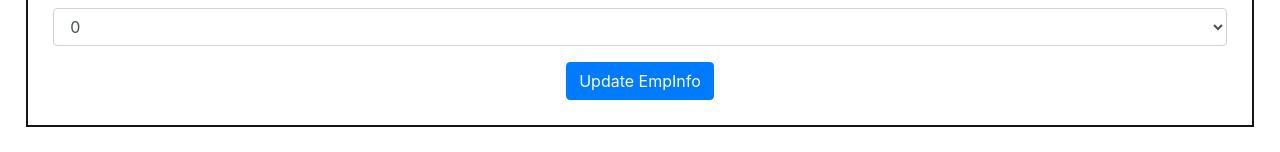
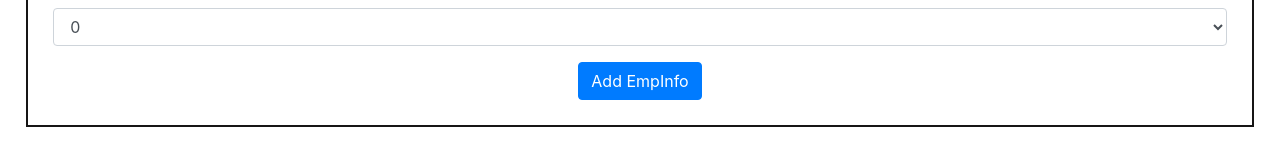
Before and after one commit to Dinesh9418/crud-operation, a React (Create React App) app: page /crud-operation/addProduct in a window 1280 px wide. Shown: the part 320-472 px from the top of the page. Built offline with nearby package versions, Linux system fonts and the light colour scheme.

Commit message:
small change in button

```diff
--- a/src/component/addProduct/AddProduct.js
+++ b/src/component/addProduct/AddProduct.js
@@ -87,7 +87,7 @@ const AddProduct = () => {
             </select>
           </div>
           <button type="submit" className="btn btn-primary">
-            Update EmpInfo
+            Add EmpInfo
           </button>
         </form>
       </div>
```
